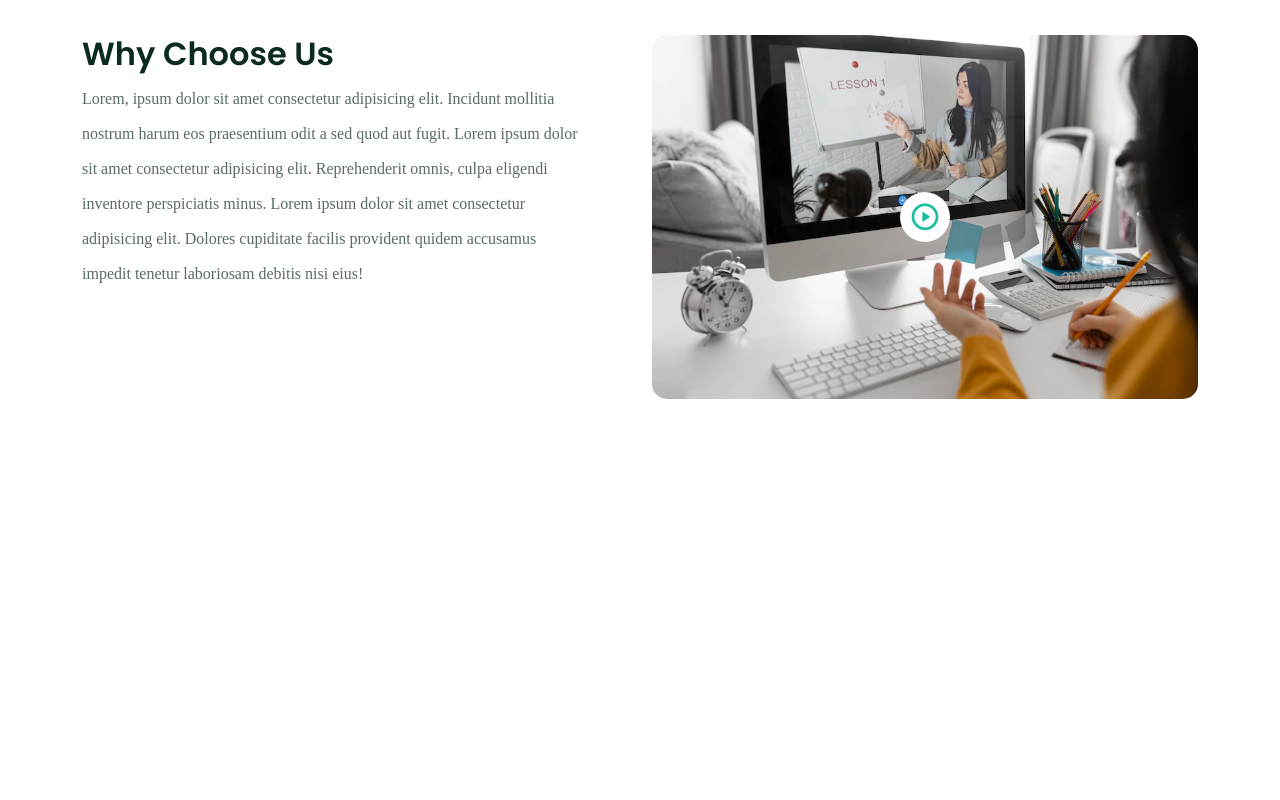
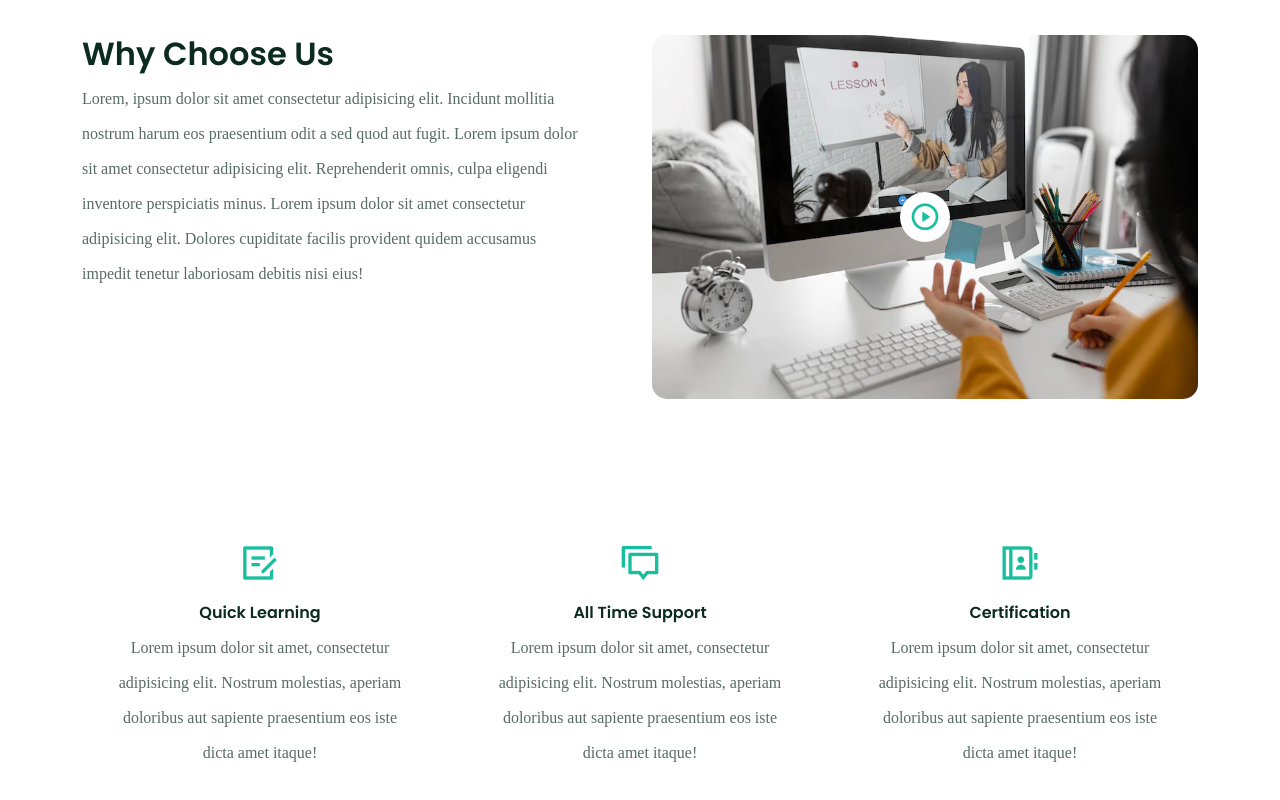
Before and after one commit to irkfaisal/React_OnlineEdu, a React (Create React App) app in the folder onlineedusite/: page / in a window 1280 px wide. Shown: the part 2228-3028 px from the top of the page. Before the commit the page ends 2697 px from the top, so only its background shows below. Built offline with nearby package versions, Linux system fonts and the light colour scheme; a web font is replaced by a local one.

Commit message:
features section work

```diff
--- /dev/null
+++ b/onlineedusite/src/components/Features-section/features.css
@@ -0,0 +1,7 @@
+.single__feature h2 i {
+    font-size: 2.5rem;
+  }
+
+  .single__feature h6 {
+    font-weight: 600;
+  }
--- /dev/null
+++ b/onlineedusite/src/components/Features-section/features.jsx
@@ -0,0 +1,47 @@
+import React from "react";
+import { Container, Row, Col } from "reactstrap";
+import "./features.css";
+
+const FeatureData = [
+  {
+    title: "Quick Learning",
+    desc: "Lorem ipsum dolor sit amet, consectetur adipisicing elit. Nostrum molestias, aperiam doloribus aut sapiente praesentium eos iste dicta amet itaque!",
+    icon: "ri-draft-line",
+  },
+
+  {
+    title: "All Time Support",
+    desc: "Lorem ipsum dolor sit amet, consectetur adipisicing elit. Nostrum molestias, aperiam doloribus aut sapiente praesentium eos iste dicta amet itaque!",
+    icon: "ri-discuss-line",
+  },
+
+  {
+    title: "Certification",
+    desc: "Lorem ipsum dolor sit amet, consectetur adipisicing elit. Nostrum molestias, aperiam doloribus aut sapiente praesentium eos iste dicta amet itaque!",
+    icon: "ri-contacts-book-line",
+  },
+];
+
+const Features = () => {
+  return (
+    <section>
+      <Container>
+        <Row>
+          {FeatureData.map((item, index) => (
+            <Col lg="4" md="6" key={index}>
+              <div className="single__feature text-center px-4">
+                <h2 className="mb-3">
+                  <i class={item.icon}></i>
+                </h2>
+                <h6>{item.title}</h6>
+                <p>{item.desc}</p>
+              </div>
+            </Col>
+          ))}
+        </Row>
+      </Container>
+    </section>
+  );
+};
+
+export default Features;
--- a/onlineedusite/src/page/Home.jsx
+++ b/onlineedusite/src/page/Home.jsx
@@ -6,6 +6,7 @@
 import AboutUs from '../components/AboutUs/AboutUs';
 import Courses from '../components/Course-section/Courses';
 import ChooseUs from '../components/ChooseUs/ChooseUs';
+import Features from '../components/Features-section/features';
 
 const Home = () => {
     return (
@@ -16,6 +17,7 @@
            <AboutUs></AboutUs>
            <Courses></Courses>
            <ChooseUs></ChooseUs>
+           <Features></Features>
         </Fragment>
     )
 }
```
